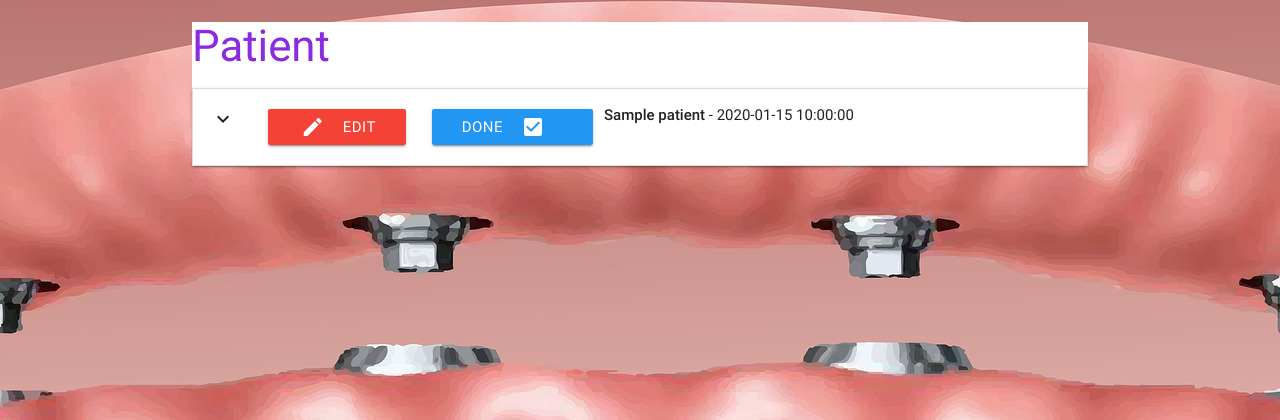
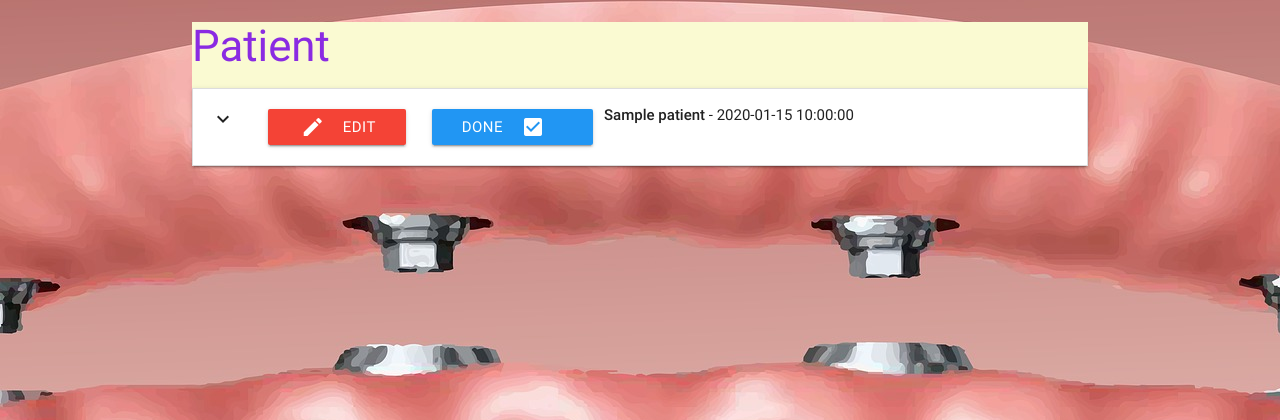
Before and after one commit to isiko1/dental_laboratory, a Flask app: page / in a window 1280 px wide. Shown: the top 420 px of the page. Run offline with Flask 2, Linux system fonts and the light colour scheme; a database or web service that is not in the repository returns one stand-in record (values such as "Sample title"); some libraries are stand-ins or nearby versions.

Commit message:
modified templates and app.py

```diff
--- a/app.py
+++ b/app.py
@@ -13,11 +13,16 @@ app.config['MONGO_URI'] = os.environ.get('MONGO_URI')
 
 mongo = PyMongo(app)
 
+"""-----------------------------Read----------------------------------"""
+
 
 @app.route('/')
 @app.route('/get_patients')
 def get_patients():
     return render_template('patients.html', patients=mongo.db.patients.find())
+
+
+"""-----------------------------Create--------------------------------"""
 
 
 @app.route('/add_patient')
@@ -30,6 +35,9 @@ def insert_patient():
     patients = mongo.db.patients
     patients.insert_one(request.form.to_dict())
     return redirect(url_for('get_patients'))
+
+
+"""-----------------------------Update---------------------------------"""
 
 
 @app.route('/edit_patient/<patient_id>')
@@ -55,12 +63,28 @@ def update_patient(patient_id):
     return redirect(url_for('get_patients'))
 
 
+"""-------------------------------Delete---------------------------------"""
+
+
 @app.route('/delete_patient/<patient_id>')
 def delete_patient(patient_id):
     mongo.db.patients.remove({'_id': ObjectId(patient_id)})
     return redirect(url_for('get_patients'))
 
 
+"""-------------------------------Read-----------------------------------"""
+
+
+@app.route('/get_jobs')
+def get_jobs():
+    return render_template('jobs.html', jobs=mongo.db.jobs.find())
+
+
+@app.route('/get_type')
+def get_type():
+    return render_template('type.html', type=mongo.db.type.find())
+
+
 if __name__ == '__main__':
     app.run(host=os.environ.get('IP'),
             port=int(os.environ.get('PORT')),
--- a/static/css/style.css
+++ b/static/css/style.css
@@ -4,13 +4,22 @@ body {
     background-position: center;
 
 }
+
+/*---------------Template Style----------------------------------*/
+
 h1,h2,h3,h4,h5,h6{
     color:blueviolet;
       }
 .container{
-    background-color: #ffff;
+   background-color: lightgoldenrodyellow;
 }
-/* -------------button style--------------*/
+.pat{
+    position: relative;
+}
+
+
+/* ---------------button style------------------------------------*/
+
 .btn_small{
     height: 24px;
     margin: 5px 11px;
--- a/templates/editpatient.html
+++ b/templates/editpatient.html
@@ -1,6 +1,6 @@
 {% extends 'base.html' %} {% block content %}
 
-<h3>Edit Patient</h3>
+<h3 class="pat">Edit Patient</h3>
 <div class="row">
   <form action="{{url_for('update_patient', patient_id=patient._id)}}" method="POST" class="col s12">
     <div class="row">
--- a/templates/patients.html
+++ b/templates/patients.html
@@ -1,6 +1,6 @@
 {% extends 'base.html' %} {% block content %}
 
-<h3>Patient</h3>
+<h3 class="pat">Patient</h3>
 <ul class="collapsible" data-collapsible="accordian">
   {% for patient in patients %}
   <li>
```
